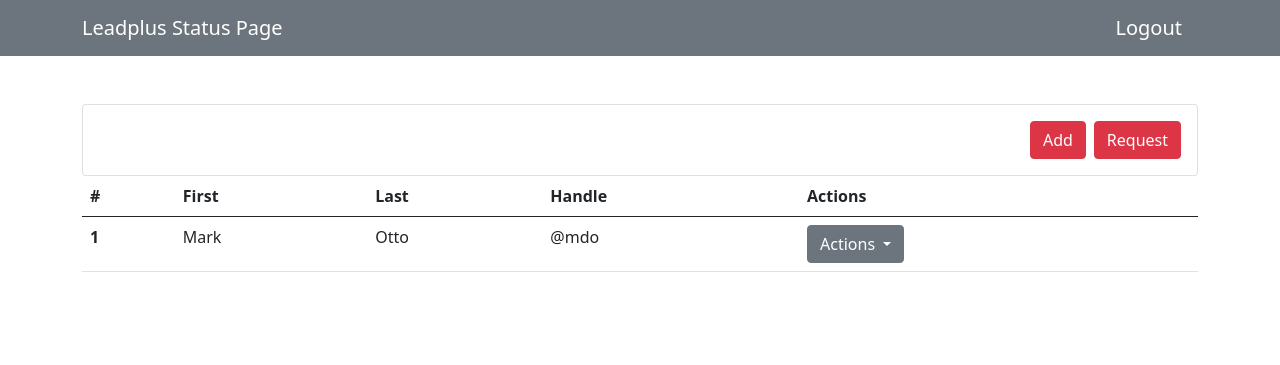
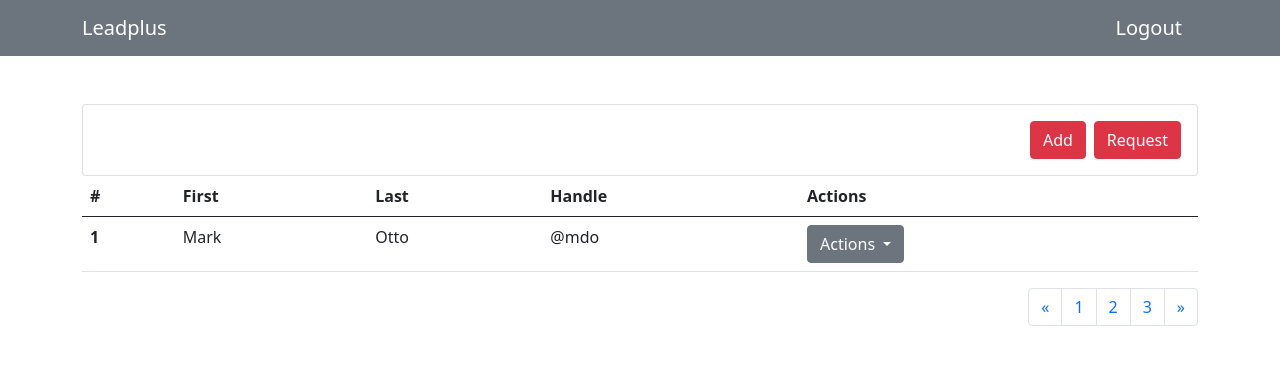
Before and after one commit to viettaiii/status-page, a Django app: page /management/ in a window 1280 px wide. Shown: the top 365 px of the page. Run offline with Django 5.2, Linux system fonts and the light colour scheme; some libraries are stand-ins or nearby versions.

Commit message:
feat(Page Management): Add pagination

```diff
--- a/backend/templates/management.html
+++ b/backend/templates/management.html
@@ -30,9 +30,7 @@
     <!-- As a link -->
     <nav class="navbar container-fluid bg-secondary">
       <div class="container d-flex justify-content-between w-100">
-        <a class="navbar-brand d-block text-white" href="#"
-          >Leadplus Status Page</a
-        >
+        <a class="navbar-brand d-block text-white" href="#">Leadplus</a>
         <a class="navbar-brand d-block text-white" href="#">Logout</a>
       </div>
     </nav>
@@ -96,7 +94,25 @@
             </tr>
           </tbody>
         </table>
-
+        <div class="d-flex justify-content-end">
+          <nav aria-label="Page navigation example">
+            <ul class="pagination">
+              <li class="page-item">
+                <a class="page-link" href="#" aria-label="Previous">
+                  <span aria-hidden="true">&laquo;</span>
+                </a>
+              </li>
+              <li class="page-item"><a class="page-link" href="#">1</a></li>
+              <li class="page-item"><a class="page-link" href="#">2</a></li>
+              <li class="page-item"><a class="page-link" href="#">3</a></li>
+              <li class="page-item">
+                <a class="page-link" href="#" aria-label="Next">
+                  <span aria-hidden="true">&raquo;</span>
+                </a>
+              </li>
+            </ul>
+          </nav>
+        </div>
         <!-- Modal Create Post-->
         <div class="modal" id="create-post-modal" tabindex="-1">
           <div class="modal-dialog">
```
